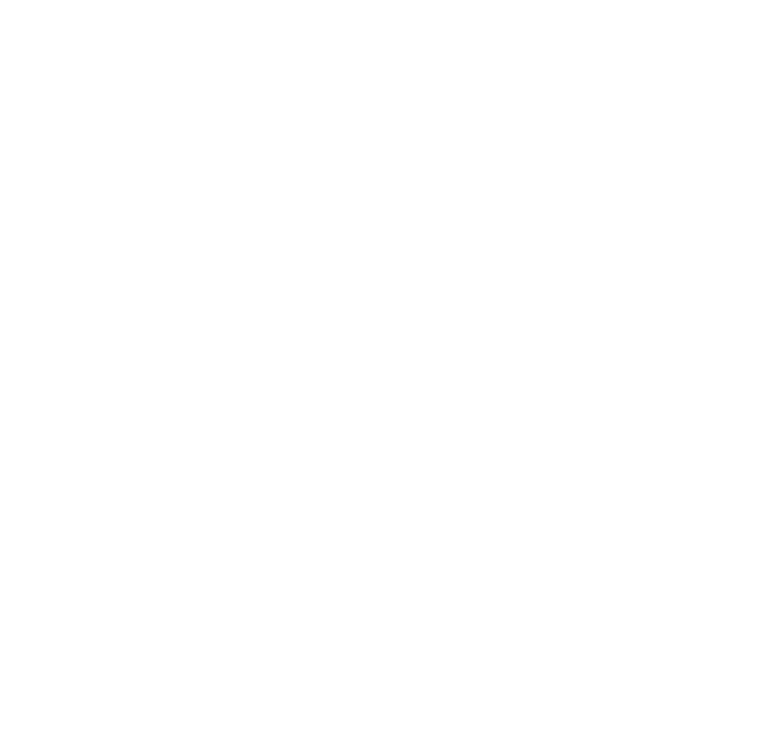
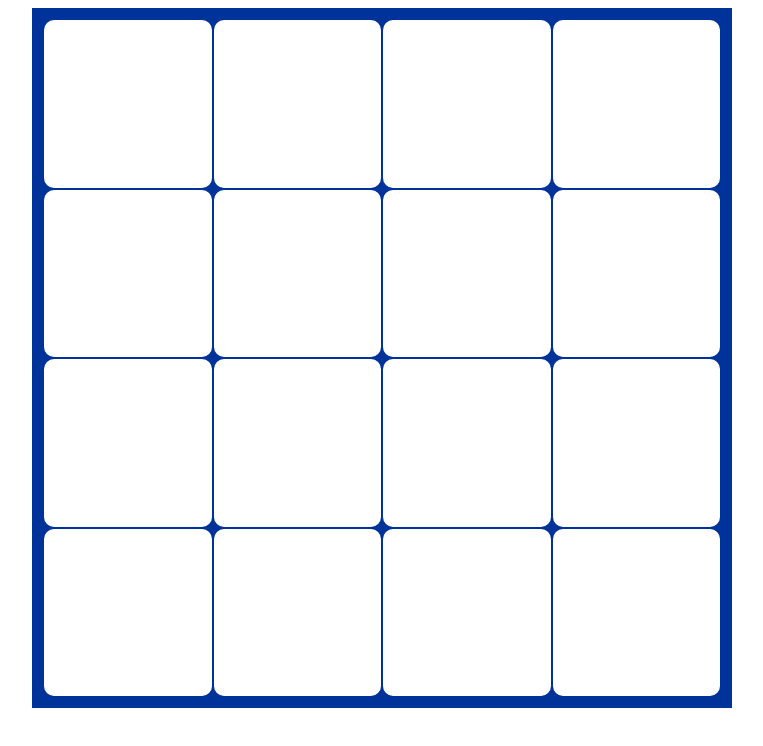
Before and after one commit to junya-gera/15-pazzle, a plain HTML site: page index.html in a window 1280 px wide. Shown: the whole page, without its empty margins (258-1021 px from the left). Drawn offline with Linux system fonts and the light colour scheme.

Commit message:
DOM 操作で 16 マスを table に表示

```diff
--- a/index.html
+++ b/index.html
@@ -4,10 +4,37 @@
   <meta charset="UTF-8">
   <meta name="viewport" content="width=device-width, initial-scale=1.0">
   <title>15パズル</title>
-  <link rel="stylesheet" href="styles.css">
+  <style>
+    #table {
+      width: 700px;
+      height: 700px;
+      background-color: #003399;
+      margin: 0 auto;
+      padding: 10px;
+    }
+    #table td {
+      width: 120px;
+      height: 120px;
+      background-color: white;
+      border-radius: 10px;
+    }
+  </style>
 </head>
-<body>
-  <script src="main.js"></script>
+<body onload="setUp()">
+  <script>
+    function setUp() {
+      const table = document.getElementById('table');
+      const panelNumber = 4;
+      for (let i = 0; i < panelNumber; i++) {
+        const row = document.createElement('tr');
+        for (let i = 0; i < panelNumber; i++) {
+          const panel = document.createElement('td');
+          row.appendChild(panel);
+        }
+        table.appendChild(row);
+      }
+    }
+  </script>
   <table id="table"></table>
 </body>
 </html>
--- a/main.js
+++ /dev/null
@@ -1,9 +0,0 @@
-'use strict';
-
-{
-  class Table {
-    constructor() {
-      this.table = document.getElementById('table');
-    }
-  }
-}
```
Also changed, not shown: styles.css (deleted).
